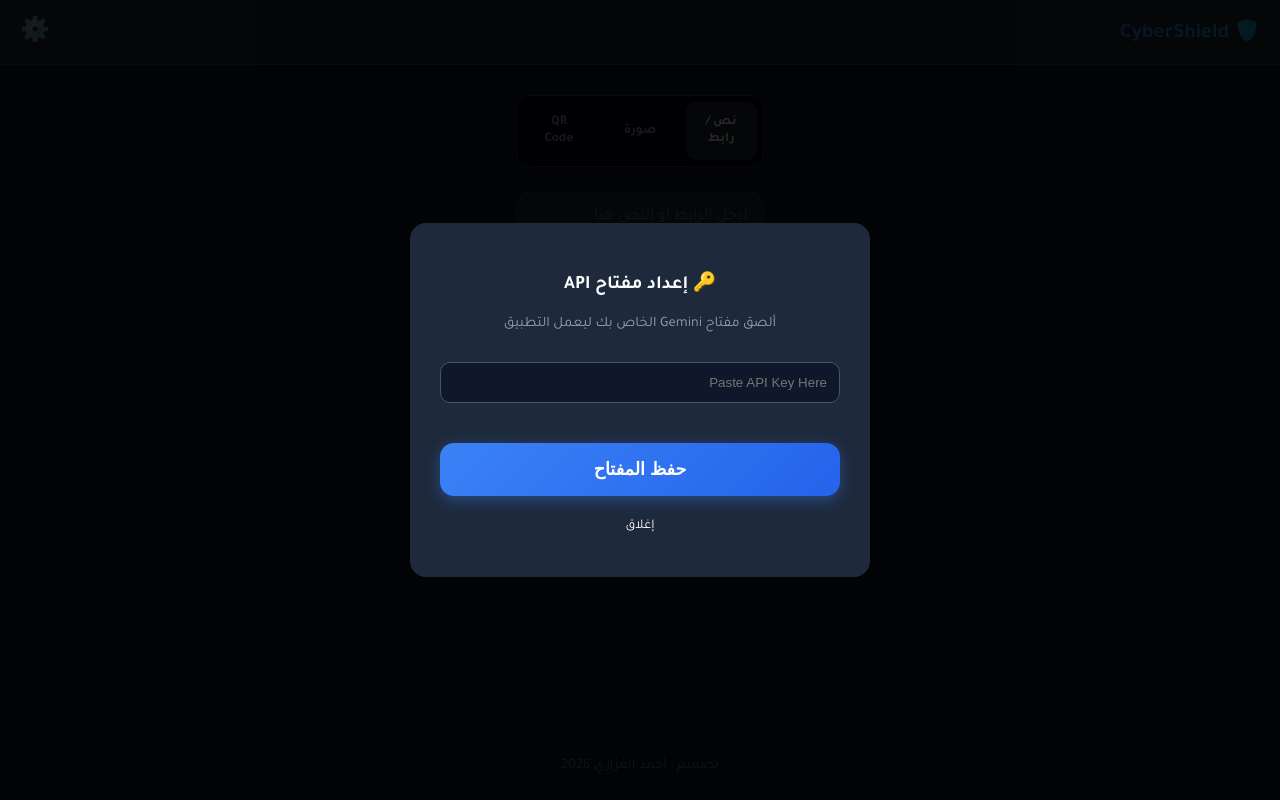
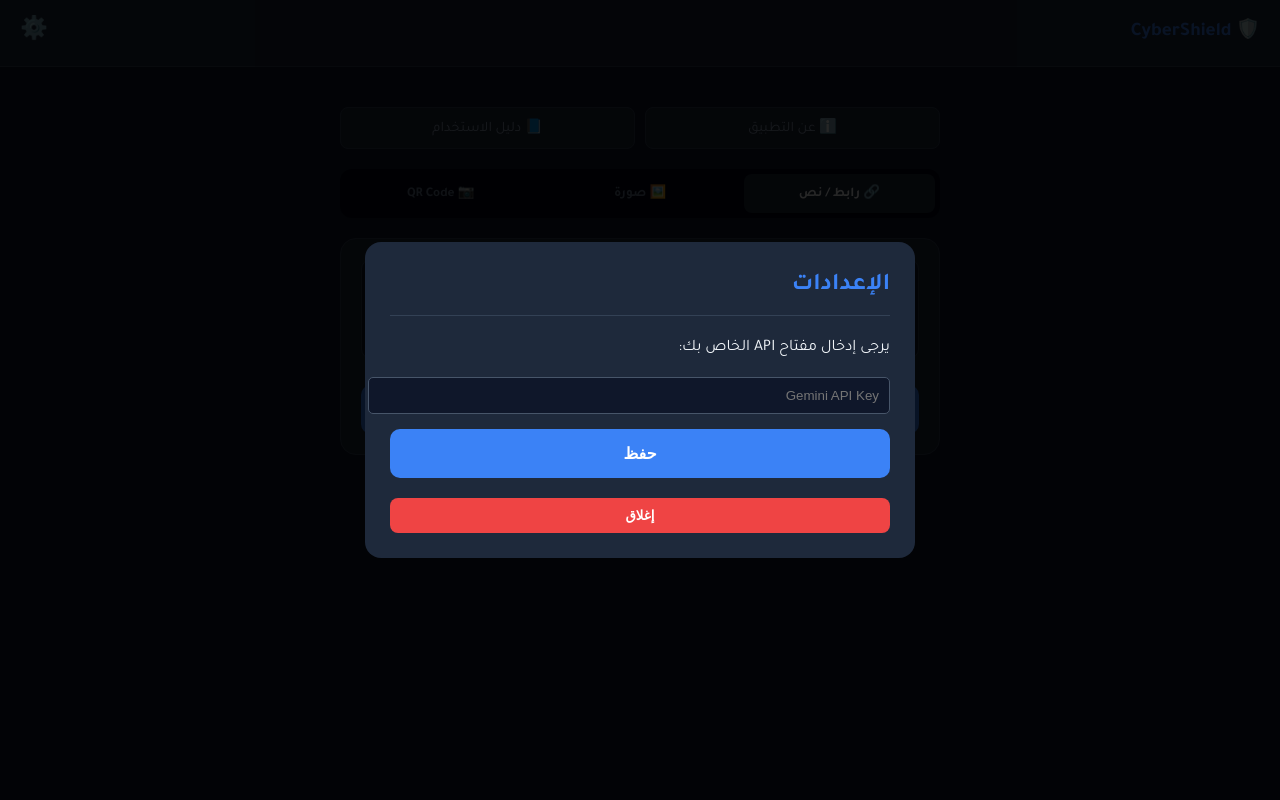
Before and after one commit to Ahmed-fazari81/cyber-scan, a website: page index.html in a window 1280 px wide. Drawn offline with Linux system fonts and the light colour scheme.

Commit message:
Refactor index.html for improved structure and styles

```diff
--- a/index.html
+++ b/index.html
@@ -2,317 +2,219 @@
 <html lang="ar" dir="rtl">
 <head>
 <meta charset="UTF-8">
-<meta name="viewport" content="width=device-width, initial-scale=1.0">
+<meta name="viewport" content="width=device-width, initial-scale=1.0, maximum-scale=1.0, user-scalable=no">
 <title>الدرع السيبراني | CyberShield</title>
 <link rel="manifest" href="manifest.json">
-<link href="https://fonts.googleapis.com/css2?family=Tajawal:wght@400;700&display=swap" rel="stylesheet">
+<link href="https://fonts.googleapis.com/css2?family=Tajawal:wght@400;500;700&display=swap" rel="stylesheet">
 <script src="https://unpkg.com/html5-qrcode" type="text/javascript"></script>
 
 <style>
 :root {
     --primary: #3b82f6;
-    --danger: #ef4444;
-    --success: #10b981;
-    --warn: #f59e0b;
-    --bg: #0f172a;
-    --card: #1e293b;
-    --text: #f8fafc;
+    --dark-bg: #0f172a;
+    --card-bg: #1e293b;
+    --text: #f1f5f9;
 }
 
 body {
     font-family: 'Tajawal', sans-serif;
-    background: var(--bg);
+    background: var(--dark-bg);
     color: var(--text);
     margin: 0;
-    min-height: 100vh;
-    display: flex;
-    flex-direction: column;
+    padding-bottom: 50px;
+    line-height: 1.6;
 }
 
+/* Header Responsive */
 header {
-    background: rgba(30, 41, 59, 0.9);
+    background: rgba(30, 41, 59, 0.95);
+    padding: 15px 20px;
+    position: sticky; top: 0; z-index: 100;
+    border-bottom: 1px solid #334155;
+    display: flex; justify-content: space-between; align-items: center;
     backdrop-filter: blur(10px);
-    padding: 15px 20px;
-    position: sticky;
-    top: 0;
-    z-index: 100;
-    border-bottom: 1px solid #334155;
-    display: flex;
-    justify-content: space-between;
-    align-items: center;
-    box-shadow: 0 4px 20px rgba(0,0,0,0.3);
+}
+.logo { font-size: 1.2rem; font-weight: 800; color: var(--primary); }
+.header-btn { background: none; border: none; font-size: 1.4rem; cursor: pointer; color: #fff; }
+
+/* Buttons Area */
+.nav-buttons {
+    display: flex; gap: 10px; margin-top: 20px;
+    flex-wrap: wrap; /* للجوال */
+}
+.info-btn {
+    flex: 1; padding: 10px; border-radius: 8px; border: 1px solid #334155;
+    background: #1e293b; color: #94a3b8; font-family: inherit; cursor: pointer;
+    font-size: 0.9rem; transition: 0.3s;
+}
+.info-btn:hover { background: #334155; color: white; }
+
+/* Main Container */
+.container {
+    max-width: 600px; margin: 0 auto; padding: 20px;
 }
 
-.logo {
-    font-weight: bold;
-    font-size: 1.3rem;
-    background: linear-gradient(90deg, #3b82f6, #06b6d4);
-    -webkit-background-clip: text;
-    -webkit-text-fill-color: transparent;
+/* Tabs */
+.tabs { display: flex; gap: 8px; margin: 20px 0; background: #020617; padding: 5px; border-radius: 12px; }
+.tab { flex: 1; padding: 10px; background: none; border: none; color: #64748b; border-radius: 8px; cursor: pointer; font-weight: bold; font-family: inherit; }
+.tab.active { background: var(--card-bg); color: white; box-shadow: 0 2px 5px rgba(0,0,0,0.2); }
+
+/* Inputs */
+.input-area { background: var(--card-bg); padding: 20px; border-radius: 16px; border: 1px solid #334155; }
+textarea { width: 100%; height: 100px; background: #0f172a; border: 1px solid #334155; color: white; border-radius: 10px; padding: 10px; font-family: inherit; resize: none; box-sizing: border-box; }
+.action-btn { width: 100%; padding: 15px; background: var(--primary); border: none; border-radius: 10px; color: white; font-weight: bold; margin-top: 15px; cursor: pointer; font-size: 1rem; }
+
+/* Result Card */
+.result-card {
+    background: var(--card-bg); border-radius: 16px; padding: 25px; margin-top: 25px;
+    display: none; animation: slideUp 0.4s ease; border: 1px solid #334155;
 }
+.meta-tag { display: inline-block; padding: 4px 12px; border-radius: 20px; background: #334155; font-size: 0.8rem; margin-bottom: 10px; color: #cbd5e1; }
+.source-badge { background: #0f172a; border: 1px solid var(--primary); color: var(--primary); }
 
-.settings-icon { font-size: 1.5rem; cursor: pointer; }
+/* Modals */
+.modal { position: fixed; top:0; left:0; w-100%; h-100%; width:100%; height:100%; background: rgba(0,0,0,0.85); display: none; align-items: center; justify-content: center; z-index: 200; padding: 20px; box-sizing: border-box; }
+.modal-content { background: var(--card-bg); padding: 25px; border-radius: 16px; max-width: 500px; width: 100%; max-height: 80vh; overflow-y: auto; text-align: right; }
+.modal h2 { margin-top: 0; color: var(--primary); border-bottom: 1px solid #334155; padding-bottom: 10px; }
+.modal ul { padding-right: 20px; line-height: 1.8; color: #cbd5e1; }
+.close-modal { background: #ef4444; color: white; border: none; padding: 10px 20px; border-radius: 8px; cursor: pointer; width: 100%; margin-top: 20px; font-weight: bold; }
 
-.container {
-    max-width: 600px;
-    margin: 30px auto;
-    padding: 0 20px;
-    flex: 1;
-}
+@keyframes slideUp { from { transform: translateY(20px); opacity: 0; } to { transform: translateY(0); opacity: 1; } }
 
-.tabs {
-    display: flex;
-    gap: 10px;
-    margin-bottom: 25px;
-    background: #020617;
-    padding: 6px;
-    border-radius: 14px;
-    border: 1px solid #334155;
-}
-
-.tab {
-    flex: 1;
-    padding: 12px;
-    text-align: center;
-    background: transparent;
-    border: none;
-    color: #94a3b8;
-    cursor: pointer;
-    border-radius: 10px;
-    transition: 0.3s;
-    font-family: inherit;
-    font-weight: bold;
-}
-
-.tab.active {
-    background: var(--card);
-    color: white;
-    box-shadow: 0 4px 12px rgba(0,0,0,0.3);
-}
-
-.input-group { display: none; animation: fadeIn 0.4s ease; }
-.input-group.active { display: block; }
-
-textarea {
-    width: 100%;
-    padding: 15px;
-    background: var(--card);
-    border: 1px solid #334155;
-    color: white;
-    border-radius: 14px;
-    height: 120px;
-    font-family: inherit;
-    font-size: 1rem;
-    box-sizing: border-box;
-    resize: none;
-}
-textarea:focus { outline: 2px solid var(--primary); border-color: transparent; }
-
-.file-drop {
-    border: 2px dashed #475569;
-    padding: 40px;
-    text-align: center;
-    border-radius: 14px;
-    cursor: pointer;
-    background: var(--card);
-    transition: 0.3s;
-}
-.file-drop:hover { border-color: var(--primary); background: #252f45; }
-
-.main-btn {
-    width: 100%;
-    padding: 16px;
-    background: linear-gradient(135deg, var(--primary), #2563eb);
-    border: none;
-    border-radius: 14px;
-    color: white;
-    font-size: 1.1rem;
-    font-weight: bold;
-    margin-top: 25px;
-    cursor: pointer;
-    box-shadow: 0 4px 15px rgba(59, 130, 246, 0.4);
-    transition: transform 0.2s;
-}
-.main-btn:active { transform: scale(0.98); }
-
-.secondary-btn {
-    background: #334155;
-    color: white;
-    border: none;
-    padding: 12px;
-    border-radius: 10px;
-    cursor: pointer;
-    width: 100%;
-    font-family: inherit;
-    margin-top: 10px;
-}
-
-/* Result Card Styling */
-.result-card {
-    background: var(--card);
-    border-radius: 20px;
-    padding: 25px;
-    margin-top: 20px;
-    display: none;
-    border: 1px solid #334155;
-    box-shadow: 0 20px 50px rgba(0,0,0,0.5);
-    animation: slideUp 0.5s ease;
-}
-
-.score-circle {
-    width: 110px;
-    height: 110px;
-    border-radius: 50%;
-    background: conic-gradient(var(--success) 0%, #334155 0%);
-    margin: 0 auto 20px;
-    display: flex;
-    align-items: center;
-    justify-content: center;
-    position: relative;
-    box-shadow: 0 0 20px rgba(0,0,0,0.3);
-}
-
-.score-inner {
-    width: 85px;
-    height: 85px;
-    background: var(--card);
-    border-radius: 50%;
-    display: flex;
-    align-items: center;
-    justify-content: center;
-    font-size: 1.8rem;
-    font-weight: bold;
-}
-
-.detail-box {
-    background: #0f172a;
-    padding: 15px;
-    border-radius: 12px;
-    margin-top: 15px;
-    border-right: 4px solid var(--primary);
-}
-
-/* Modal */
-.modal {
-    position: fixed; top:0; left:0; right:0; bottom:0;
-    background: rgba(0,0,0,0.85);
-    display: none;
-    align-items: center; justify-content: center; z-index: 200;
-}
-.modal-content {
-    background: var(--card); padding: 30px;
-    border-radius: 16px; width: 90%; max-width: 400px;
-    text-align: center;
-}
-input[type="text"] {
-    width: 100%; padding: 12px; margin: 15px 0;
-    border-radius: 10px; border: 1px solid #475569;
-    background: #0f172a; color: white; box-sizing: border-box;
-}
-
-@keyframes fadeIn { from { opacity: 0; transform: translateY(10px); } to { opacity: 1; transform: translateY(0); } }
-@keyframes slideUp { from { opacity: 0; transform: translateY(30px); } to { opacity: 1; transform: translateY(0); } }
-
-footer {
-    text-align: center;
-    padding: 25px;
-    color: #64748b;
-    font-size: 0.9rem;
-    border-top: 1px solid #1e293b;
-    margin-top: 30px;
-}
+footer { text-align: center; margin-top: 40px; color: #64748b; font-size: 0.9rem; padding-bottom: 20px; }
 </style>
 </head>
 <body>
 
 <header>
     <div class="logo">🛡️ CyberShield</div>
-    <div class="settings-icon" onclick="openSettings()">⚙️</div>
+    <div class="header-btn" onclick="openModal('settingsModal')">⚙️</div>
 </header>
 
 <div class="container">
 
-    <!-- قسم المدخلات (يختفي عند ظهور النتائج) -->
-    <div id="inputSection">
-        <div class="tabs">
-            <button class="tab active" onclick="switchTab('text')">نص / رابط</button>
-            <button class="tab" onclick="switchTab('image')">صورة</button>
-            <button class="tab" onclick="switchTab('qr')">QR Code</button>
+    <!-- Info Buttons -->
+    <div class="nav-buttons">
+        <button class="info-btn" onclick="openModal('aboutModal')">ℹ️ عن التطبيق</button>
+        <button class="info-btn" onclick="openModal('guideModal')">📘 دليل الاستخدام</button>
     </div>
 
-        <div id="tab-text" class="input-group active">
-            <textarea id="textInput" placeholder="أدخل الرابط أو النص هنا للفحص..."></textarea>
+    <!-- Input Section -->
+    <div id="mainSection">
+        <div class="tabs">
+            <button class="tab active" onclick="setMode('text', this)">🔗 رابط / نص</button>
+            <button class="tab" onclick="setMode('image', this)">🖼️ صورة</button>
+            <button class="tab" onclick="setMode('qr', this)">📷 QR Code</button>
         </div>
 
-        <div id="tab-image" class="input-group">
-            <div class="file-drop" onclick="document.getElementById('fileInput').click()">
-                <div style="font-size:2rem; margin-bottom:10px">📸</div>
-                <p>اضغط لرفع صورة</p>
-                <p style="font-size:0.8rem; color:#64748b">يتم تحليل الصور للكشف عن التزييف</p>
-                <input type="file" id="fileInput" hidden accept="image/*" onchange="previewImage(this)">
-            </div>
-            <img id="imagePreview" style="width:100%; margin-top:15px; border-radius:12px; display:none;">
+        <div class="input-area">
+            <!-- Text Input -->
+            <div id="text-view">
+                <textarea id="textInput" placeholder="الصق الرابط أو النص هنا..."></textarea>
             </div>
 
-        <div id="tab-qr" class="input-group">
-            <div id="qr-reader" style="border-radius:12px; overflow:hidden"></div>
-            <p id="qr-result" style="text-align:center; color:var(--primary); margin:10px 0;"></p>
-            <button class="secondary-btn" onclick="startQR()">📷 فتح الكاميرا</button>
+            <!-- Image Input -->
+            <div id="image-view" style="display:none; text-align:center;">
+                <input type="file" id="fileInput" hidden accept="image/*" onchange="handleImage(this)">
+                <div onclick="document.getElementById('fileInput').click()" style="border: 2px dashed #475569; padding: 30px; border-radius: 10px; cursor: pointer;">
+                    <span style="font-size:2rem">📂</span><br>اضغط لاختيار صورة
+                </div>
+                <img id="imgPreview" style="max-width:100%; margin-top:10px; border-radius:10px; display:none;">
             </div>
 
-        <button id="analyzeBtn" class="main-btn" onclick="processAnalysis()">🛡️ بدء الفحص الشامل</button>
+            <!-- QR Input -->
+            <div id="qr-view" style="display:none;">
+                <div id="qr-reader"></div>
+                <p id="qr-result" style="text-align:center; color: var(--primary)"></p>
+                <button class="info-btn" onclick="initQR()">تشغيل الكاميرا</button>
             </div>
 
-    <!-- Loading -->
-    <div id="loader" style="display:none; text-align:center; margin-top:40px;">
-        <p style="margin-bottom:15px; font-size:1.1rem">جارٍ تحليل البيانات بالذكاء الاصطناعي...</p>
-        <div style="width:60px; height:60px; border:4px solid var(--primary); border-top-color:transparent; border-radius:50%; margin:auto; animation:spin 1s linear infinite;"></div>
+            <button id="analyzeBtn" class="action-btn" onclick="analyze()">بدء الفحص الأمني</button>
+            <div id="loader" style="display:none; text-align:center; margin-top:10px;">جارٍ التحليل الذكي... ⏳</div>
+        </div>
     </div>
 
-    <!-- قسم النتائج (يظهر بعد الفحص) -->
-    <div id="resultCard" class="result-card">
-        <div class="score-circle" id="scoreCircle">
-            <div class="score-inner" id="scoreValue">0%</div>
+    <!-- Result Section -->
+    <div id="resultSection" class="result-card">
+        <div style="text-align: center;">
+            <div id="riskScore" style="font-size: 2.5rem; font-weight: bold; color: #10b981;">0</div>
+            <div style="font-size: 0.9rem; color: #94a3b8;">درجة الخطورة</div>
         </div>
 
-        <div style="text-align:center; margin-bottom:20px;">
-            <span id="badgeStatus" style="padding: 6px 15px; border-radius: 20px; font-size: 0.9rem;">...</span>
-            <h2 id="resultTitle" style="margin: 10px 0;"></h2>
-            <p id="resultSummary" style="color: #cbd5e1; line-height: 1.6;"></p>
+        <hr style="border-color: #334155; margin: 15px 0;">
+
+        <!-- New: Source & Type Badges -->
+        <div>
+            <span id="resSource" class="meta-tag source-badge">المصدر: غير محدد</span>
+            <span id="resType" class="meta-tag">النوع: نص</span>
         </div>
 
-        <div class="detail-box">
-            <h4 style="margin:0 0 10px 0; color:var(--primary)">🔍 التفاصيل التقنية:</h4>
-            <p id="resultDetails" style="font-size:0.9rem; color:#94a3b8; margin:0; line-height:1.6"></p>
+        <h3 id="resStatus" style="margin: 10px 0;"></h3>
+        <p id="resSummary" style="color: #e2e8f0; font-size: 1rem; line-height: 1.7;"></p>
+
+        <div style="background: #0f172a; padding: 15px; border-radius: 10px; margin-top: 15px;">
+            <strong style="color: var(--primary)">🔍 التفاصيل التقنية:</strong>
+            <p id="resDetails" style="font-size: 0.9rem; color: #94a3b8; margin-top: 5px;"></p>
         </div>
 
-        <div class="detail-box" style="border-right-color: var(--warn);">
-            <h4 style="margin:0 0 10px 0; color:var(--warn)">💡 التوصية الأمنية:</h4>
-            <p id="resultRec" style="font-size:0.9rem; color:#f1f5f9; margin:0; line-height:1.6"></p>
-        </div>
-
-        <!-- زر فحص جديد -->
-        <button class="main-btn" style="background: #334155; margin-top:30px" onclick="resetApp()">🔄 فحص جديد</button>
+        <button class="action-btn" style="background: #475569; margin-top: 20px;" onclick="resetApp()">🔄 فحص عملية جديدة</button>
     </div>
 
 </div>
 
 <footer>
-    تصميم : أحمد الفزاري 2026
+    تصميم: أحمد الفزاري 2026 ©
 </footer>
 
-<!-- Settings Modal -->
-<div class="modal" id="settingsModal">
+<!-- Modals -->
+
+<!-- About Modal -->
+<div id="aboutModal" class="modal">
     <div class="modal-content">
-        <h3>🔑 إعداد مفتاح API</h3>
-        <p style="font-size:0.9rem; color:#94a3b8">ألصق مفتاح Gemini الخاص بك ليعمل التطبيق</p>
-        <input type="text" id="apiKeyInput" placeholder="Paste API Key Here">
-        <button class="main-btn" onclick="saveKey()">حفظ المفتاح</button>
-        <button class="secondary-btn" style="margin-top:10px; background:transparent" onclick="closeSettings()">إغلاق</button>
+        <h2>عن تطبيق الدرع السيبراني</h2>
+        <p>منصة تحليل أمني متقدمة تعتمد على الذكاء الاصطناعي الهجين (Hybrid AI) للكشف عن التهديدات الرقمية.</p>
+        <p><strong>لماذا هذا التطبيق؟</strong></p>
+        <ul>
+            <li>كشف الروابط الاحتيالية (Phishing).</li>
+            <li>تحليل الصور للكشف عن التزييف العميق (Deepfake).</li>
+            <li>التعرف على مصدر المحتوى (ويكيبيديا، واتساب، إلخ).</li>
+            <li>يعمل على جميع الأجهزة (موبايل، تابلت، حاسوب).</li>
+        </ul>
+        <p style="font-size:0.8rem; color:#64748b">مشروع مشارك في مسابقة الأمن السيبراني 2026.</p>
+        <button class="close-modal" onclick="closeModal('aboutModal')">إغلاق</button>
     </div>
 </div>
 
-<style>@keyframes spin { 100% { transform: rotate(360deg); } }</style>
+<!-- Guide Modal -->
+<div id="guideModal" class="modal">
+    <div class="modal-content">
+        <h2>دليل الاستخدام</h2>
+        <ol>
+            <li><strong>الروابط والنصوص:</strong> انسخ أي رابط تشك فيه والصقه في الخانة المخصصة.</li>
+            <li><strong>الصور:</strong> ارفع صورة أو لقطة شاشة لتحليل محتواها ومصدرها.</li>
+            <li><strong>QR Code:</strong> استخدم الكاميرا لمسح الأكواد والتحقق منها قبل الفتح.</li>
+        </ol>
+        <p><strong>مؤشرات الألوان:</strong></p>
+        <ul>
+            <li>🟢 <span style="color:#10b981">أخضر:</span> آمن بنسبة عالية.</li>
+            <li>🟠 <span style="color:#f59e0b">برتقالي:</span> مشبوه، يتطلب الحذر.</li>
+            <li>🔴 <span style="color:#ef4444">أحمر:</span> خطر! لا تفتح الرابط.</li>
+        </ul>
+        <button class="close-modal" onclick="closeModal('guideModal')">إغلاق</button>
+    </div>
+</div>
+
+<!-- Settings Modal -->
+<div id="settingsModal" class="modal">
+    <div class="modal-content">
+        <h2>الإعدادات</h2>
+        <p>يرجى إدخال مفتاح API الخاص بك:</p>
+        <input type="text" id="apiKey" placeholder="Gemini API Key" style="width:100%; padding:10px; border-radius:5px; border:1px solid #475569; background:#0f172a; color:white;">
+        <button class="action-btn" onclick="saveKey()">حفظ</button>
+        <button class="close-modal" onclick="closeModal('settingsModal')">إغلاق</button>
+    </div>
+</div>
+
 <script src="app.js"></script>
 </body>
 </html>
```
Lines whose indentation alone changed are shown as unchanged.
